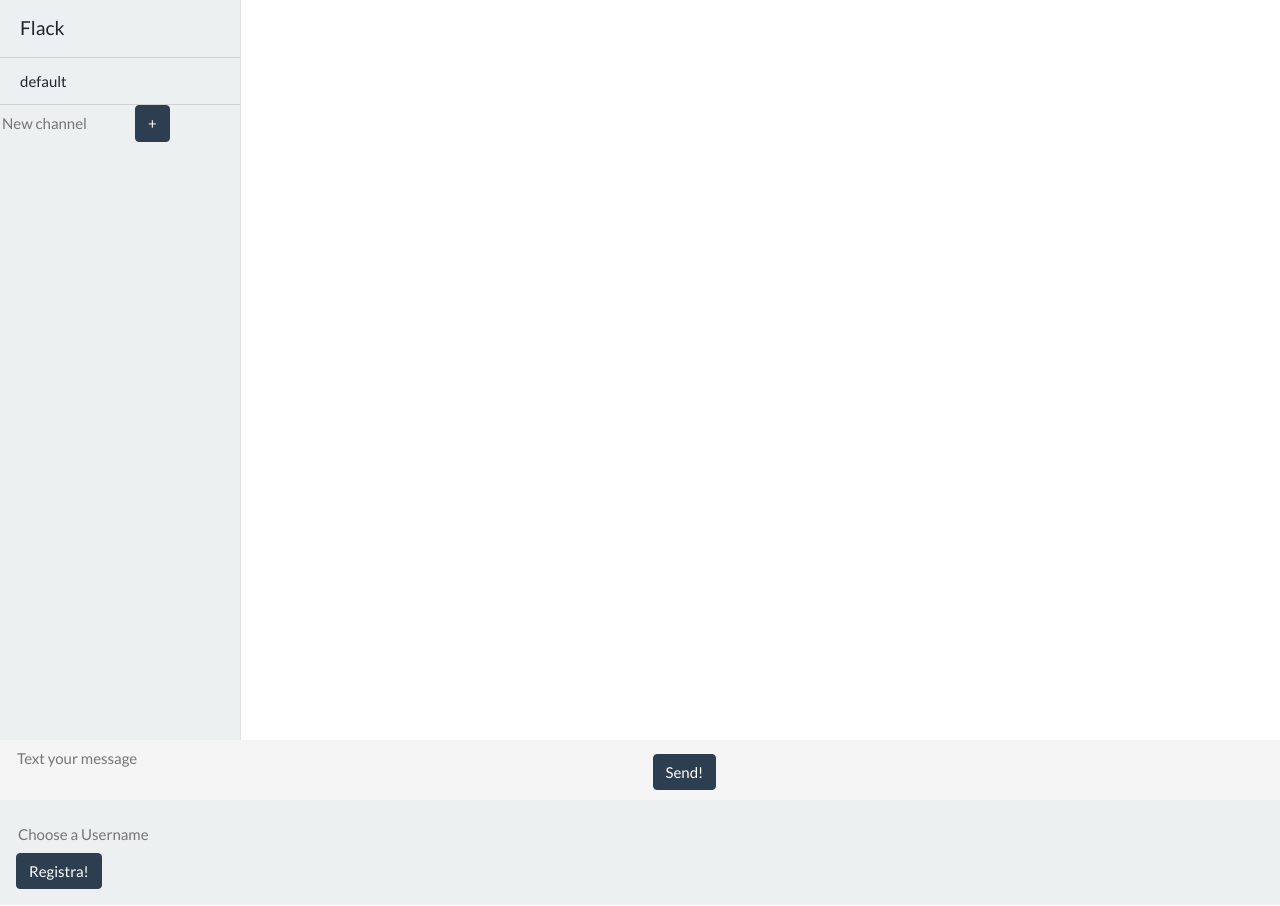
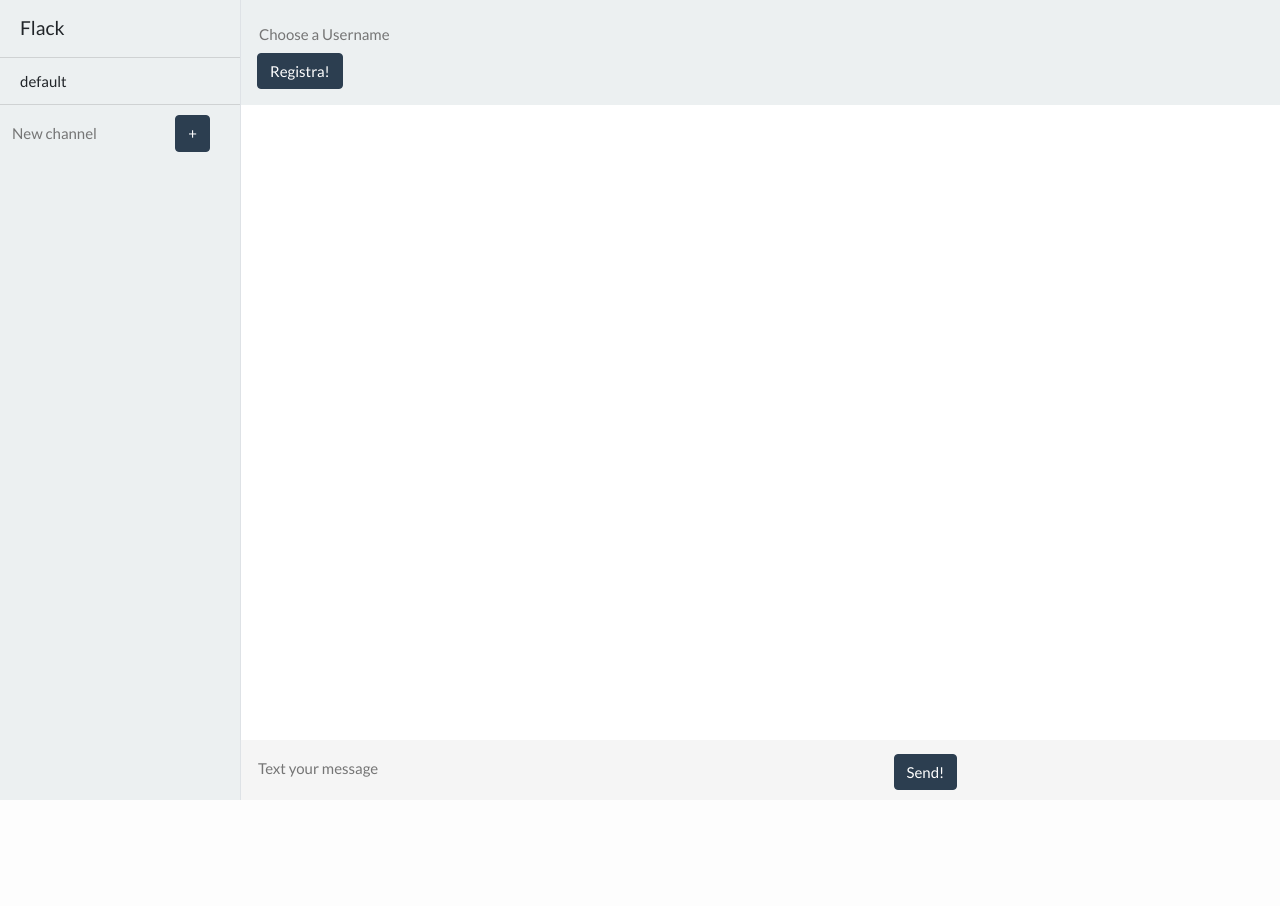
Before and after one commit to depontimatteo/cs50_project2, a Flask app: page / in a window 1280 px wide; the page is wider, and only the part inside the window is pictured. After the commit the page ends 800 px from the top of that part, so only its background shows below. Run offline with Flask 2, Linux system fonts and the light colour scheme; some libraries are stand-ins or nearby versions.

Commit message:
completed restyling

```diff
--- a/static/Styles/maculade.css
+++ b/static/Styles/maculade.css
@@ -14,3 +14,9 @@
 .footer > div {
     padding-left: 15px;
 }
+
+.padded_on_top {
+    padding-top: 10px;
+    padding-left: 25px;
+    text-align: center;
+}
--- a/templates/index.html
+++ b/templates/index.html
@@ -3,7 +3,7 @@
 {% block body %}
   <div class="container-fluid">
     <div class="row">
-        <div class="col-sm-6 col-md-6 col-lg-6 col-xl-6 col-xs-12">
+        <div class="col-sm-12 col-md-12 col-lg-12 col-xl-12 col-xs-12">
             <span name="board" id="board"></span>
         </div>
     </div>
--- a/templates/layout.html
+++ b/templates/layout.html
@@ -31,12 +31,11 @@
         {% endfor %}
         </div>
         <div class="row">
-            <div class="form-group col-sm-6 col-md-6 col-lg-6 col-xl-6 col-xs-12">
+          <div class="form-group col-sm-6 col-md-6 col-lg-6 col-xl-6 col-xs-12 padded_on_top">
             <input type="text" class="form-control-plaintext" name="channel_name_p" id="channel_name_p" autocomplete="off" placeholder="New channel">
           </div>
-            <div class="form-group col-sm-6 col-md-6 col-lg-6 col-xl-6 col-xs-12">
+          <div class="form-group col-sm-6 col-md-6 col-lg-6 col-xl-6 col-xs-12 padded_on_top">
             <button class="btn btn-primary mt-2 mt-md-0" id="add_channel">+</button>
-            </div>
           </div>
         </div>
       </div>
@@ -57,15 +56,14 @@
 
         <footer class="footer">
           <div class="form-row">
-            <div class="form-group col-sm-6 col-md-6 col-lg-6 col-xl-6 col-xs-12">
-              <input type="message" class="form-control-plaintext" name="message_p" id="message_p" autocomplete="off" placeholder="Text your message">
+            <div class="col-sm-6 col-md-6 col-lg-6 col-xl-6 col-xs-12 padded_on_top">
+              <input type="message" class="form-control-plaintext mt-2 mt-md-0" name="message_p" id="message_p" autocomplete="off" placeholder="Text your message">
             </div>
-            <div class="form-group col-sm-6 col-md-6 col-lg-6 col-xl-6 col-xs-12">
+            <div class="col-sm-6 col-md-6 col-lg-6 col-xl-6 col-xs-12">
               <button class="btn btn-primary mt-2 mt-md-0" id="send">Send!</button>
             </div>
           </div>
         </footer>
-
 
       </div>
       <!-- /#page-content-wrapper -->
```
Also changed, not shown: 2 other files. Lines whose indentation alone changed are shown as unchanged.
